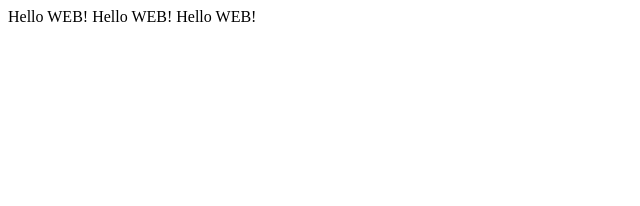
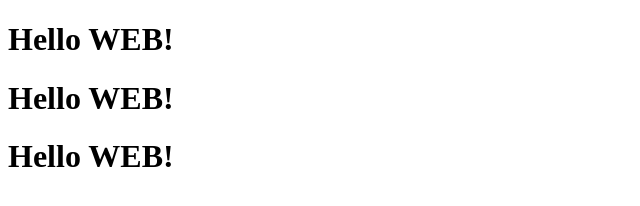
Before and after one commit to Voold/Web, a plain HTML site: page index.html in a window 1280 px wide. Shown: the whole page, without its empty margins (0-640 px from the left). Drawn offline with Linux system fonts and the light colour scheme.

Commit message:
new commit

```diff
--- a/index.html
+++ b/index.html
@@ -6,8 +6,8 @@
     <title>Document</title>
 </head>
 <body>
-    Hello WEB!
-    Hello WEB!
-    Hello WEB!
+    <h1>Hello WEB!</h1>
+    <h1>Hello WEB!</h1>
+    <h1>Hello WEB!</h1>
 </body>
 </html>
```
